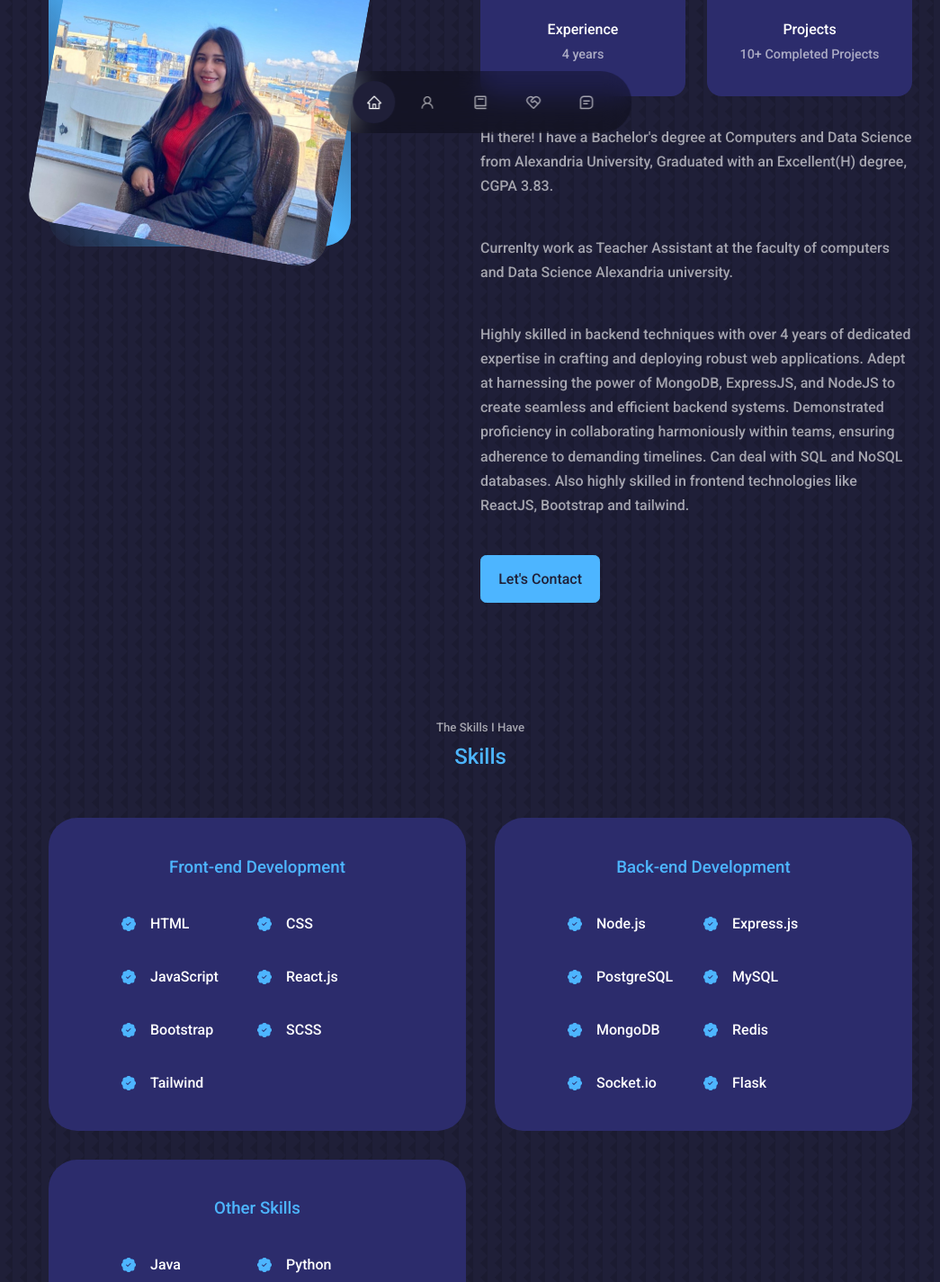
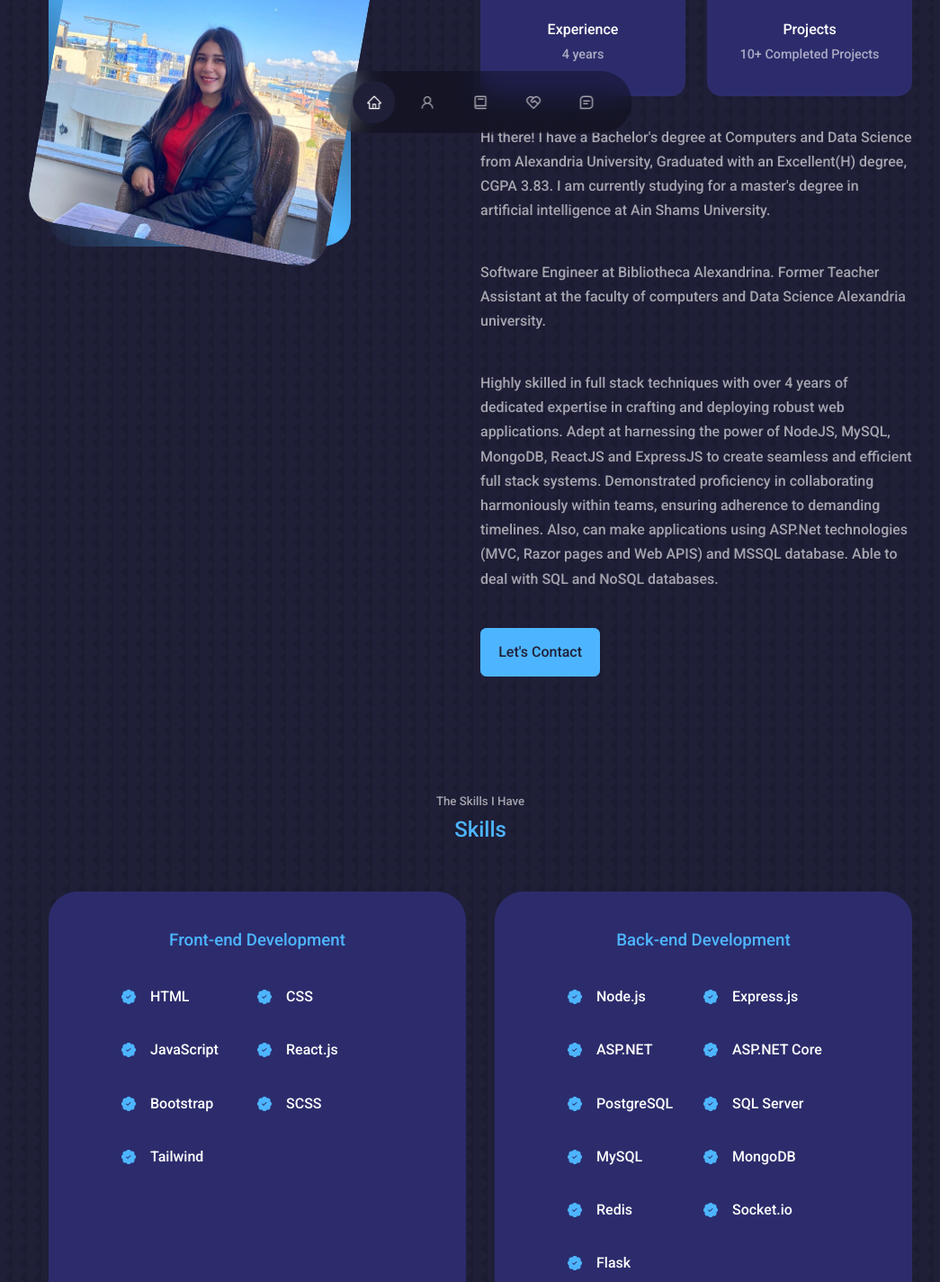
Before and after one commit to rozanmagdy1/portfolio, a React (Create React App) app: page / in a window 1280 px wide. Shown: the part 620-2045 px from the top of the page at 90% size, without its empty margins (106-1151 px from the left). Built offline with nearby package versions, Linux system fonts and the light colour scheme.

Commit message:
cv edits

```diff
--- a/src/components/experience/Experience.jsx
+++ b/src/components/experience/Experience.jsx
@@ -52,9 +52,21 @@ const Experience = () => {
               <BsFillPatchCheckFill className="experience__details-icon" />
               <h4>Express.js</h4>
             </article>
+            <article className="experience__details w-100">
+              <BsFillPatchCheckFill className="experience__details-icon" />
+              <h4>ASP.NET</h4>
+            </article>
+            <article className="experience__details">
+              <BsFillPatchCheckFill className="experience__details-icon" />
+              <h4>ASP.NET Core</h4>
+            </article>
             <article className="experience__details">
               <BsFillPatchCheckFill className="experience__details-icon" />
               <h4>PostgreSQL</h4>
+            </article>
+            <article className="experience__details">
+              <BsFillPatchCheckFill className="experience__details-icon" />
+              <h4>SQL Server</h4>
             </article>
             <article className="experience__details">
               <BsFillPatchCheckFill className="experience__details-icon" />
--- a/src/components/header/Header.jsx
+++ b/src/components/header/Header.jsx
@@ -9,7 +9,7 @@ const Header = () => {
       <div className="container header__container">
         <h5>Hello I'm</h5>
         <h1>Rozan Magdy</h1>
-        <h5 className="text-light">MERN Stack Developer | Teacher Assistant</h5>
+        <h5 className="text-light">Software Engineer</h5>
         <CTA />
         <a href="#contact" className="scroll__down">
           Scroll Down
--- a/src/components/intro/Intro.jsx
+++ b/src/components/intro/Intro.jsx
@@ -32,21 +32,21 @@ const Intro = () => {
             <p>
               Hi there! I have a Bachelor's degree at Computers and Data Science
               from Alexandria University, Graduated with an Excellent(H) degree,
-              CGPA 3.83.
+              CGPA 3.83. I am currently studying for a master's degree in artificial intelligence
+              at Ain Shams University.
             </p>
             <p>
-              Currenlty work as Teacher Assistant at the faculty of computers
-              and Data Science Alexandria university.
+            Software Engineer at Bibliotheca Alexandrina. Former Teacher Assistant at
+            the faculty of computers and Data Science Alexandria university.
             </p>
             <p>
-              Highly skilled in backend techniques with over 4 years of
-              dedicated expertise in crafting and deploying robust web
-              applications. Adept at harnessing the power of MongoDB, ExpressJS,
-              and NodeJS to create seamless and efficient backend systems.
-              Demonstrated proficiency in collaborating harmoniously within
-              teams, ensuring adherence to demanding timelines. Can deal with
-              SQL and NoSQL databases. Also highly skilled in frontend
-              technologies like ReactJS, Bootstrap and tailwind.
+            Highly skilled in full stack techniques with over 4 years of dedicated expertise
+            in crafting and deploying robust web applications. Adept at harnessing the power
+            of NodeJS, MySQL, MongoDB, ReactJS and ExpressJS to create seamless and efficient
+            full stack systems. Demonstrated proficiency in collaborating harmoniously within
+            teams, ensuring adherence to demanding timelines. Also, can make applications using
+            ASP.Net technologies (MVC, Razor pages and Web APIS) and MSSQL database.
+            Able to deal with SQL and NoSQL databases.
             </p>
           </p>
           <a href="#contact" className="btn btn-primary">
```
Also changed, not shown: 1 other file (tests, documents, lock files or other folders).
